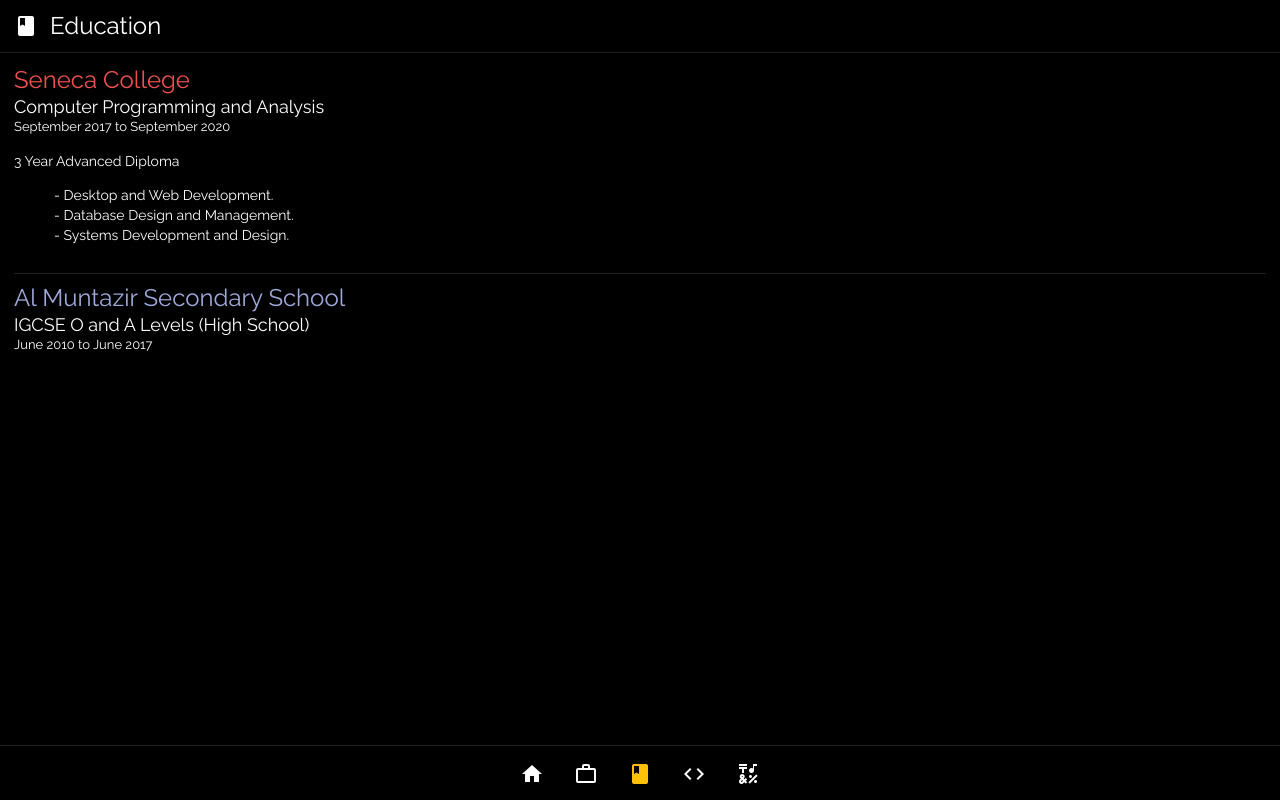
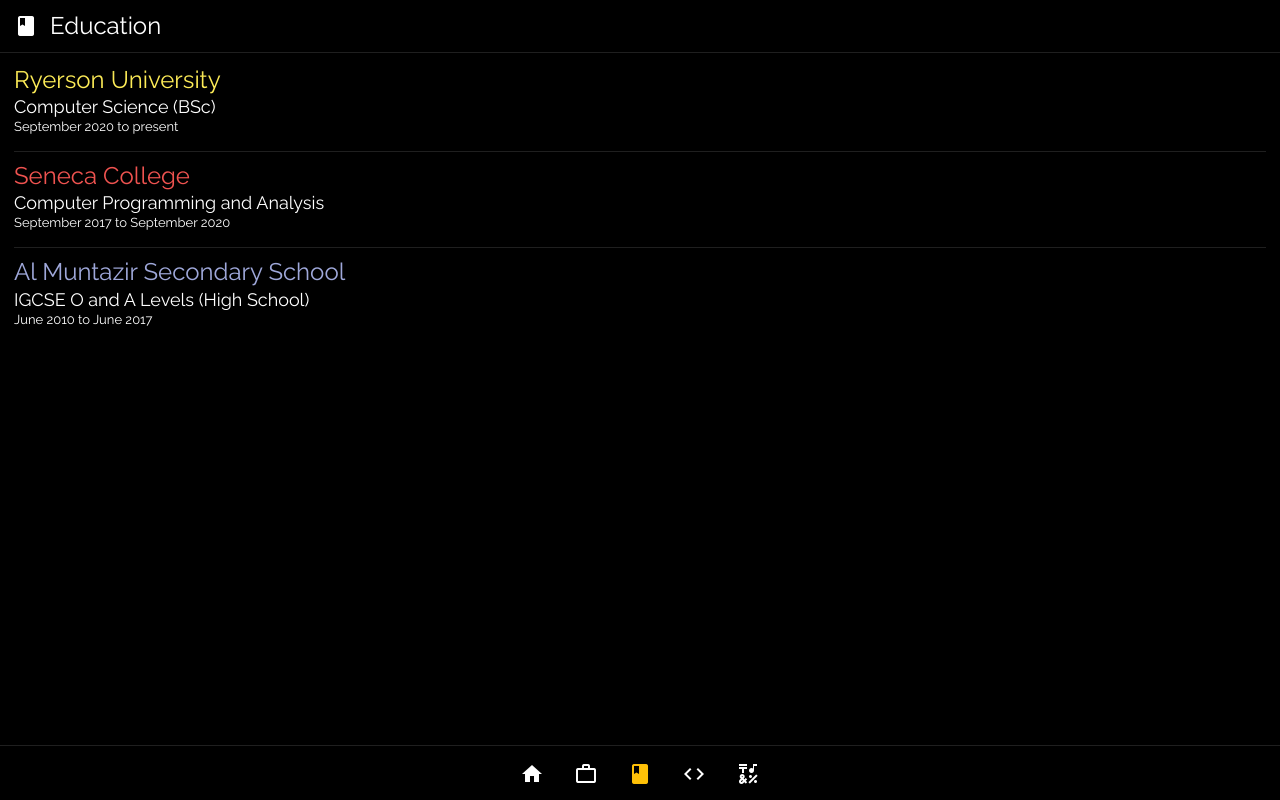
Before and after one commit to ImranR98/ImranR, an Angular app: page /education in a window 1280 px wide. Built offline with nearby package versions, Linux system fonts and the light colour scheme.

Commit message:
Added Ryerson Edu + removed Seneca bulletpoints + Added Medium link

```diff
--- a/src/app/education/education.component.html
+++ b/src/app/education/education.component.html
@@ -1,6 +1,16 @@
 <app-title [title]="'Education'" [icon]="'book_outline'"></app-title>
 
 <div fxLayout="column" fxLayoutGap="1em" class="stdMargin">
+    <div fxLayout="column" fxLayoutGap="1em">
+        <div fxLayout="column">
+            <div fxLayout="column" fxLayoutGap="0.3em">
+                <span class="ryerson xLargeText">Ryerson University</span>
+                <span class="largeText">Computer Science (BSc)</span>
+            </div>
+            <span class="smallText">September 2020 to present</span>
+        </div>
+    </div>
+    <mat-divider></mat-divider>
     <div fxLayout="column" fxLayoutGap="1em">
         <div fxLayout="column">
             <div fxLayout="column" fxLayoutGap="0.3em">
@@ -8,14 +18,6 @@
                 <span class="largeText">Computer Programming and Analysis</span>
             </div>
             <span class="smallText">September 2017 to September 2020</span>
-        </div>
-        <div fxLayout="column">
-            <span>3 Year Advanced Diploma</span>
-            <ul>
-                <li>Desktop and Web Development.</li>
-                <li>Database Design and Management.</li>
-                <li>Systems Development and Design.</li>
-            </ul>
         </div>
     </div>
     <mat-divider></mat-divider>
--- a/src/app/home/home.component.html
+++ b/src/app/home/home.component.html
@@ -13,10 +13,14 @@
             <app-nav [showHomeButton]="true"></app-nav>
         </div>
         <div fxLayout="row" fxLayoutGap="1em" fxLayoutAlign="center center" fxFlex="40%">
-            <a href="https://github.com/ImranR98" target="_blank"><img src='../../assets/git.png' class="width1em"></a>
-            <a href="https://www.linkedin.com/in/imran-remtulla-419564158/" target="_blank"><img
-                    src='../../assets/link.png' class="width1em"></a>
-            <a href="mailto:iremtulla15@gmail.com"><img src='../../assets/mail.png' class="width1em"></a>
+            <a href="https://github.com/ImranR98" target="_blank" fxLayout="row" fxLayoutAlign="center end"><img
+                    src='../../assets/git.png' class="width1em"></a>
+            <a href="https://medium.com/@imranr.dev" target="_blank" fxLayout="row" fxLayoutAlign="center end"><img
+                    src='../../assets/medium.png' class="width1em"></a>
+            <a href="https://www.linkedin.com/in/imran-remtulla-419564158/" target="_blank" fxLayout="row"
+                fxLayoutAlign="center end"><img src='../../assets/link.png' class="width1em"></a>
+            <a href="mailto:iremtulla15@gmail.com" fxLayout="row" fxLayoutAlign="center end"><img
+                    src='../../assets/mail.png' class="width1em"></a>
         </div>
     </div>
     <small><a routerLink="/about">About</a></small>
--- a/src/styles.scss
+++ b/src/styles.scss
@@ -145,6 +145,10 @@
   color: mat-color(mat-palette($mat-red, 400))
 }
 
+.ryerson {
+  color: mat-color(mat-palette($mat-yellow, 400))
+}
+
 ul {
   list-style-type: none;
 }
```
Also changed, not shown: package.json (+12 -12 lines), src/assets/medium.png (added), 11 other files (tests, documents, lock files or other folders).
